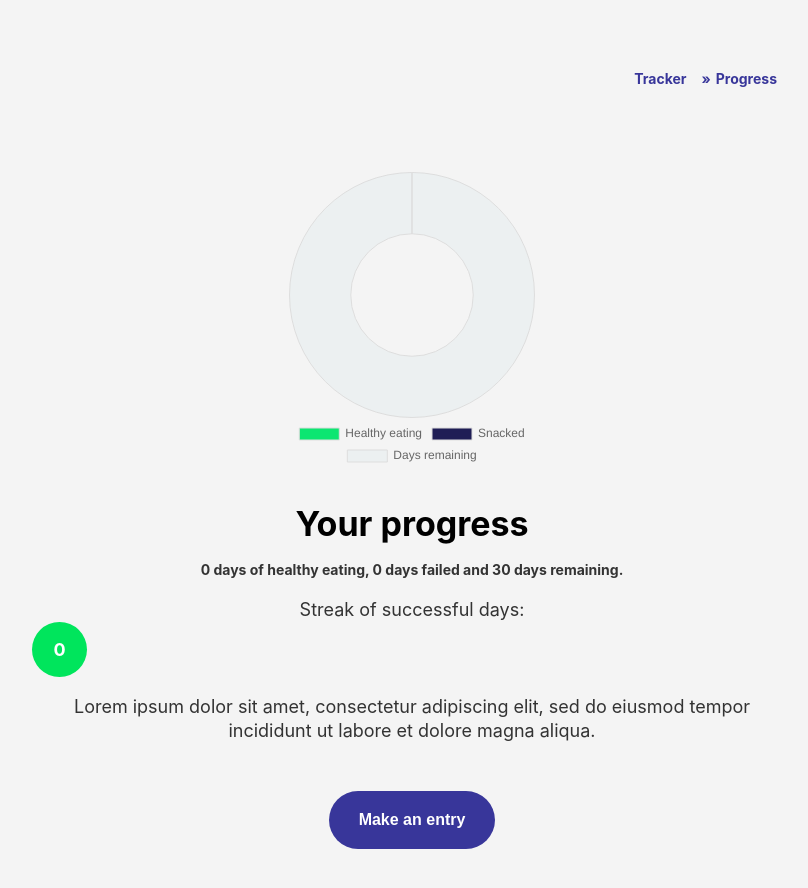
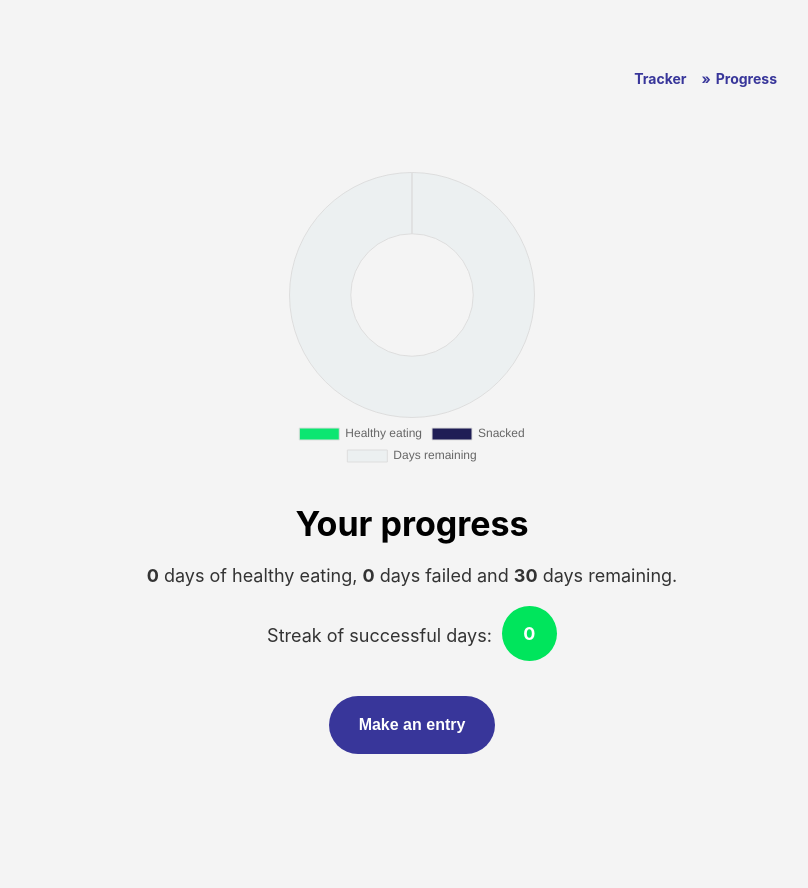
Before and after one commit to rebeccahigson/habit-tracker, a React (Vite) app: page /statistics in a window 1280 px wide. Shown: the top 888 px of the page, without its empty margins (228-1036 px from the left). After the commit the page ends 854 px from the top, so only its background shows below. Built offline with nearby package versions, Linux system fonts and the light colour scheme.

Commit message:
Final css changes before browser tests

```diff
--- a/src/index.css
+++ b/src/index.css
@@ -140,6 +140,11 @@ button {
   line-height:20px;
   font-weight:bold;
 }
+.streakContainer{
+  display:flex;
+  flex-wrap: wrap;
+  justify-content: center;
+}
 
 .statsBubble{
   height:55px;
@@ -148,6 +153,10 @@ button {
   display:flex;
   justify-content: center;
   align-items: center;
+  color:#fff;
+  margin-left:10px;
+}
+.statsBubble p{
   color:#fff;
 }
 
--- a/src/pages/Statistics.jsx
+++ b/src/pages/Statistics.jsx
@@ -75,17 +75,15 @@ export const Statistics = () => {
 
         <section className="statsSection">
           <h1>Your progress</h1>
-          <div className="statsSummary">
+          <div className="">
             <p>
-              {completedDays} days of healthy eating, {failedDays} days failed and {maxDailyEntries - completedDays - failedDays} days remaining.
+              <b>{completedDays}</b> days of healthy eating, <b>{failedDays}</b> days failed and <b>{maxDailyEntries - completedDays - failedDays}</b> days remaining.
             </p>
           </div>
 
-          <p>Streak of successful days: <b><div className="statsBubble col-green">{maxStreak}</div></b></p>
-          <p>
-            Lorem ipsum dolor sit amet, consectetur adipiscing elit, sed do eiusmod
-            tempor incididunt ut labore et dolore magna aliqua.
-          </p>
+          <div className="streakContainer">
+            <div><p>Streak of successful days:</p></div><div className="statsBubble col-green bold"><p>{maxStreak}</p></div>
+          </div>
 
           <Link to="/habits">
             <button
--- a/src/pages/Tracker.jsx
+++ b/src/pages/Tracker.jsx
@@ -49,7 +49,7 @@ const showForm = () => {
     return (
     <aside className="formMessage">
       <p className="bold">Looks like you are up to date on your entries</p>
-      <p>Come back tomorrow</p>
+      <p>Come back tomorrow!</p>
     </aside>
     )
   }
--- a/src/reducers/habitSlice.js
+++ b/src/reducers/habitSlice.js
@@ -5,8 +5,7 @@ const habitData = {
     /*{ id: 1, completed: true, date:"2023-12-01" },
     { id: 2, completed: true, date:"2023-12-02" },
     { id: 3, completed: false, date:"2023-12-03" },
-    { id: 4, completed: false, date:"2023-12-04" },
-    { id: 5, completed: true, date:"2023-12-05" },*/
+  */
   ],
   maxDailyEntries: 30,
   habitCompleted: false,
```
